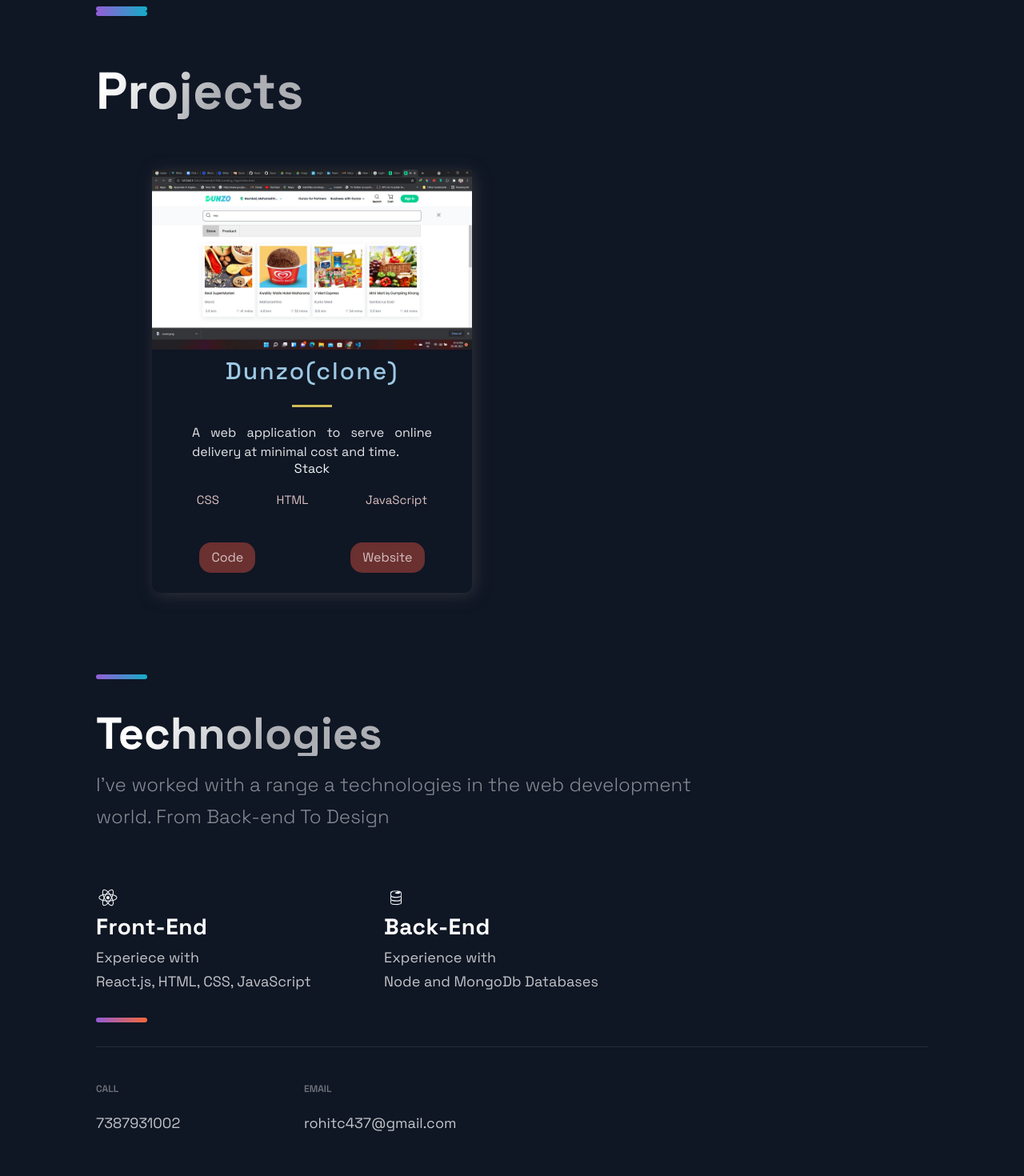
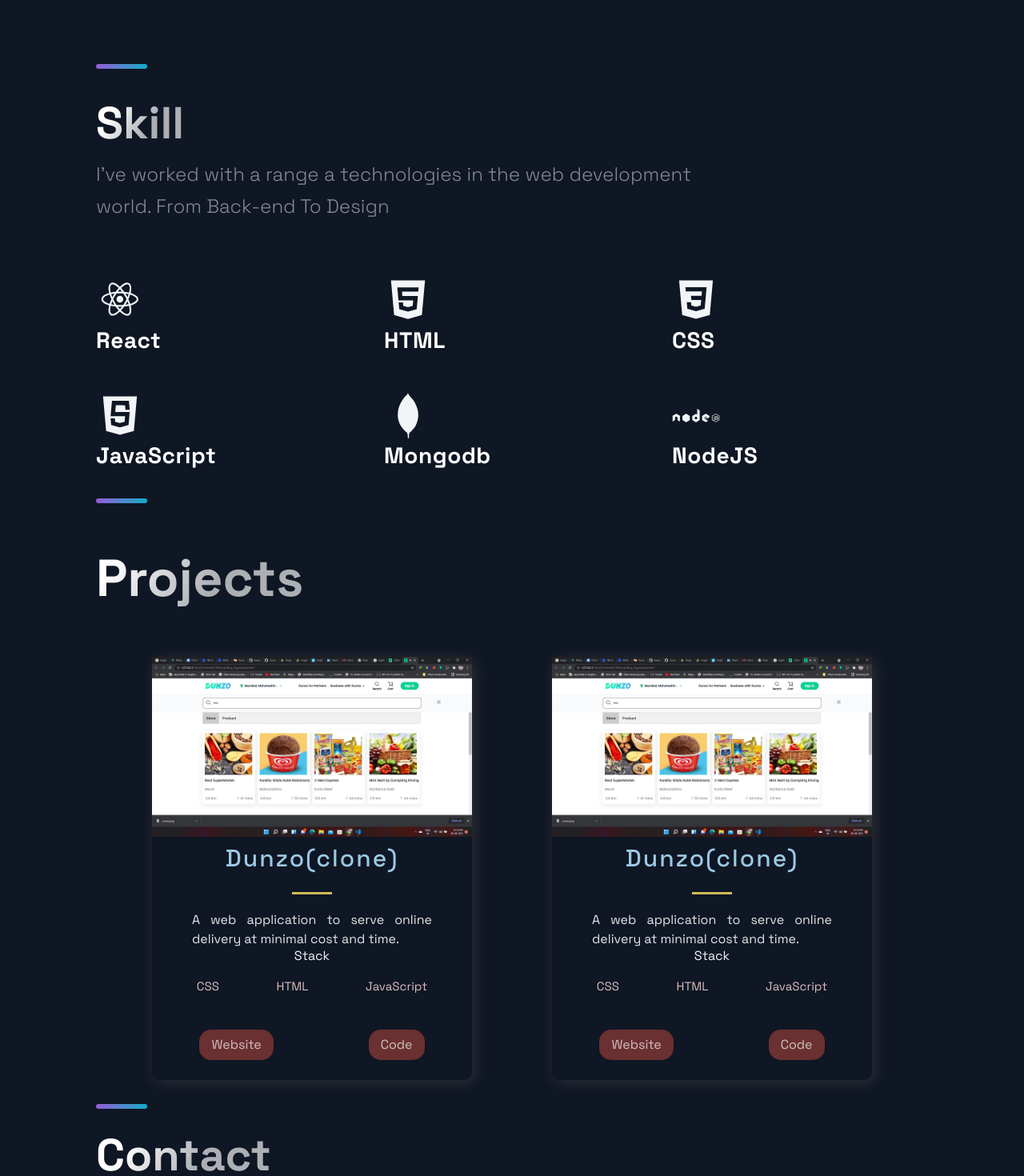
Before and after one commit to rohitc437/rohit-portfolio-3, a Next.js app: page / in a window 1280 px wide. Shown: the part 1240-2710 px from the top of the page at 80% size. Built offline with nearby package versions, Linux system fonts and the light colour scheme.

Commit message:
some change Done

```diff
--- a/src/components/Footer/Footer.js
+++ b/src/components/Footer/Footer.js
@@ -1,6 +1,6 @@
 import React from "react";
 import { AiFillGithub, AiFillInstagram, AiFillLinkedin } from "react-icons/ai";
-
+import { SectionTitle } from "../../styles/GlobalComponents";
 import { SocialIcons } from "../Header/HeaderStyles";
 import {
   CompanyContainer,
@@ -17,6 +17,8 @@
 const Footer = () => {
   return (
     <FooterWrapper>
+      <SectionTitle>Contact</SectionTitle>
+      {/* <LinkTitle className={{color:"red"}}>Contact</LinkTitle> */}
       <LinkList>
         <LinkColumn>
           <LinkTitle>Call</LinkTitle>
@@ -34,13 +36,25 @@
           <Slogan>Innovating one project at a</Slogan>
         </CompanyContainer>
         <SocialContainer>
-          <SocialIcons href="https://github.com/rohitc437">
+          <SocialIcons
+            target="_blank"
+            rel="noopener noreferrer"
+            href="https://github.com/rohitc437"
+          >
             <AiFillGithub size="3rem" />
           </SocialIcons>
-          <SocialIcons href="https://www.linkedin.com/in/rohitkumar-chaudhari-0160b9119">
+          <SocialIcons
+            target="_blank"
+            rel="noopener noreferrer"
+            href="https://www.linkedin.com/in/rohitkumar-chaudhari-0160b9119"
+          >
             <AiFillLinkedin size="3rem" />
           </SocialIcons>
-          <SocialIcons href="https://www.instagram.com/rohitchaudhari_official/">
+          <SocialIcons
+            target="_blank"
+            rel="noopener noreferrer"
+            href="https://www.instagram.com/rohitchaudhari_official/"
+          >
             <AiFillInstagram size="3rem" />
           </SocialIcons>
         </SocialContainer>
--- a/src/components/Header/Header.js
+++ b/src/components/Header/Header.js
@@ -34,7 +34,7 @@
       </li>
       <li>
         <Link href="#tech">
-          <NavLink>Technologies</NavLink>
+          <NavLink>Skill</NavLink>
         </Link>
       </li>
       <li>
@@ -44,20 +44,31 @@
       </li>
     </Div2>
     <Div3>
-      <SocialIcons href="https://github.com/rohitc437">
+      <SocialIcons
+        target="_blank"
+        rel="noopener noreferrer"
+        href="https://github.com/rohitc437"
+      >
         <AiFillGithub size="3rem" />
       </SocialIcons>
-      <SocialIcons href="https://www.linkedin.com/in/rohitkumar-chaudhari-0160b9119">
+      <SocialIcons
+        target="_blank"
+        rel="noopener noreferrer"
+        href="https://www.linkedin.com/in/rohitkumar-chaudhari-0160b9119"
+      >
         <AiFillLinkedin size="3rem" />
       </SocialIcons>
-      <SocialIcons href="https://www.instagram.com/rohitchaudhari_official/">
+      <SocialIcons
+        target="_blank"
+        rel="noopener noreferrer"
+        href="https://www.instagram.com/rohitchaudhari_official/"
+      >
         <AiFillInstagram size="3rem" />
       </SocialIcons>
 
       {/* <SocialIcons href="http://google.com">
         <AiFillFile size="3rem"></AiFillFile>
       </SocialIcons> */}
-
     </Div3>
   </Container>
 );
--- a/src/components/Projects/Projects.js
+++ b/src/components/Projects/Projects.js
@@ -1,8 +1,24 @@
-import React from 'react';
+import React from "react";
 
-import { BlogCard, CardInfo, ExternalLinks, GridContainer, HeaderThree, Hr, Tag, TagList, TitleContent, UtilityList, Img } from './ProjectsStyles';
-import { Section, SectionDivider, SectionTitle } from '../../styles/GlobalComponents';
-import { projects } from '../../constants/constants';
+import {
+  BlogCard,
+  CardInfo,
+  ExternalLinks,
+  GridContainer,
+  HeaderThree,
+  Hr,
+  Tag,
+  TagList,
+  TitleContent,
+  UtilityList,
+  Img,
+} from "./ProjectsStyles";
+import {
+  Section,
+  SectionDivider,
+  SectionTitle,
+} from "../../styles/GlobalComponents";
+import { projects } from "../../constants/constants";
 
 const Projects = () => (
   <Section nopadding id="projects">
@@ -12,7 +28,7 @@
       {projects.map((p, i) => {
         return (
           <BlogCard key={i}>
-          <Img src={p.image} />
+            <Img src={p.image} />
             <TitleContent>
               <HeaderThree title>{p.title}</HeaderThree>
               <Hr />
@@ -27,13 +43,26 @@
               </TagList>
             </div>
             <UtilityList>
-              <ExternalLinks href={p.visit}>Code</ExternalLinks>
-              <ExternalLinks href={p.source}>Website</ExternalLinks>
+              <ExternalLinks
+                target="_blank"
+                rel="noopener noreferrer"
+                href={p.visit}
+              >
+                Website
+              </ExternalLinks>
+              <ExternalLinks
+                target="_blank"
+                rel="noopener noreferrer"
+                href={p.source}
+              >
+                Code
+              </ExternalLinks>
             </UtilityList>
           </BlogCard>
         );
       })}
     </GridContainer>
+    <SectionDivider/>
   </Section>
 );
 
--- a/src/components/Technologies/Technologies.js
+++ b/src/components/Technologies/Technologies.js
@@ -1,12 +1,12 @@
 import React from 'react';
-import { DiFirebase, DiReact, DiZend } from 'react-icons/di';
+import { DiReact, DiHtml5, DiCss3, DiJavascript,DiMongodb,DiNodejs } from 'react-icons/di';
 import { Section, SectionDivider, SectionText, SectionTitle } from '../../styles/GlobalComponents';
 import { List, ListContainer, ListItem, ListParagraph, ListTitle } from './TechnologiesStyles';
 
 const Technologies = () =>  (
   <Section id="tech">
     <SectionDivider divider />
-    <SectionTitle>Technologies</SectionTitle>
+    <SectionTitle>Skill</SectionTitle>
     <SectionText>
       I've worked with a range a technologies in the web development world.
       From Back-end To Design
@@ -14,42 +14,59 @@
     <List>
       <ListItem>
         <picture>
-          <DiReact size="3rem" />
+          <DiReact size="6rem" />
         </picture>
+
         <ListContainer>
-          <ListTitle>Front-End</ListTitle>
-          <ListParagraph>
+          <ListTitle>React</ListTitle>
+          {/* <ListParagraph>
             Experiece with <br />
             React.js, HTML, CSS, JavaScript
-          </ListParagraph>
+          </ListParagraph> */}
         </ListContainer>
       </ListItem>
       <ListItem>
         <picture>
-          <DiFirebase size="3rem" />
+          <DiHtml5 size="6rem" />
         </picture>
         <ListContainer>
-          <ListTitle>Back-End</ListTitle>
-          <ListParagraph>
-            Experience with <br />
-            Node and MongoDb Databases
-          </ListParagraph>
+          <ListTitle>HTML</ListTitle>
         </ListContainer>
       </ListItem>
-      {/* <ListItem>
+      <ListItem>
         <picture>
-          <DiZend size="3rem" />
+          <DiCss3 size="6rem" />
         </picture>
         <ListContainer>
-          <ListTitle>UI/UX</ListTitle>
-          <ListParagraph>
-            Experience with <br />
-            tools like Figma
-          </ListParagraph>
+          <ListTitle>CSS</ListTitle>
         </ListContainer>
-      </ListItem> */}
+      </ListItem>
+      <ListItem>
+        <picture>
+          <DiJavascript size="6rem" />
+        </picture>
+        <ListContainer>
+          <ListTitle>JavaScript</ListTitle>
+        </ListContainer>
+      </ListItem>
+      <ListItem>
+        <picture>
+          <DiMongodb size="6rem" />
+        </picture>
+        <ListContainer>
+          <ListTitle>Mongodb</ListTitle>
+        </ListContainer>
+      </ListItem>
+      <ListItem>
+        <picture>
+          <DiNodejs size="6rem" />
+        </picture>
+        <ListContainer>
+          <ListTitle>NodeJS</ListTitle>
+        </ListContainer>
+      </ListItem>
     </List>
-    <SectionDivider colorAlt />
+    {/* <SectionDivider colorAlt /> */}
   </Section>
 );
 
--- a/src/components/TimeLine/TimeLine.js
+++ b/src/components/TimeLine/TimeLine.js
@@ -112,7 +112,7 @@
           );
         })}
       </CarouselButtons>
-      <SectionDivider />
+      {/* <SectionDivider /> */}
     </Section>
   );
 };
--- a/src/constants/constants.js
+++ b/src/constants/constants.js
@@ -1,4 +1,14 @@
 export const projects = [
+  {
+    title: "Dunzo(clone)",
+    description:
+      "A web application to serve online delivery at minimal cost and time.",
+    image: "/images/1.jfif",
+    tags: ["CSS", "HTML", "JavaScript"],
+    source: "https://github.com/mayur8600/Dunzo",
+    visit: "https://mrrupendra.github.io/Dunzo_Clone/",
+    id: 0,
+  },
   {
     title: "Dunzo(clone)",
     description:
--- a/src/pages/api/hello.js
+++ b/src/pages/api/hello.js
@@ -1,5 +1,5 @@
 // Next.js API route support: https://nextjs.org/docs/api-routes/introduction
 
 export default (req, res) => {
-  res.status(200).json({ name: 'John Doe' })
+  res.status(200).json({ name: 'Rohitkumar' })
 }
--- a/src/pages/index.js
+++ b/src/pages/index.js
@@ -15,8 +15,9 @@
         <BgAnimation />
       </Section>
       <Timeline />
+      <Technologies />
       <Projects />
-      <Technologies />
+
 
       {/* <Acomplishments /> */}
     </Layout>
```
